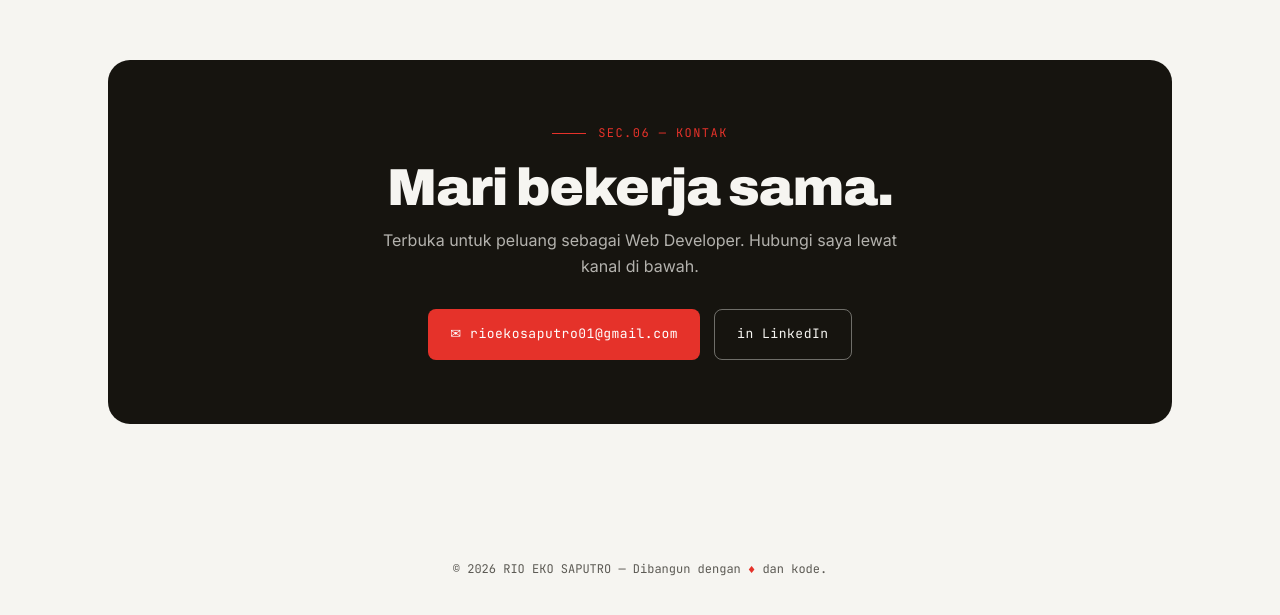
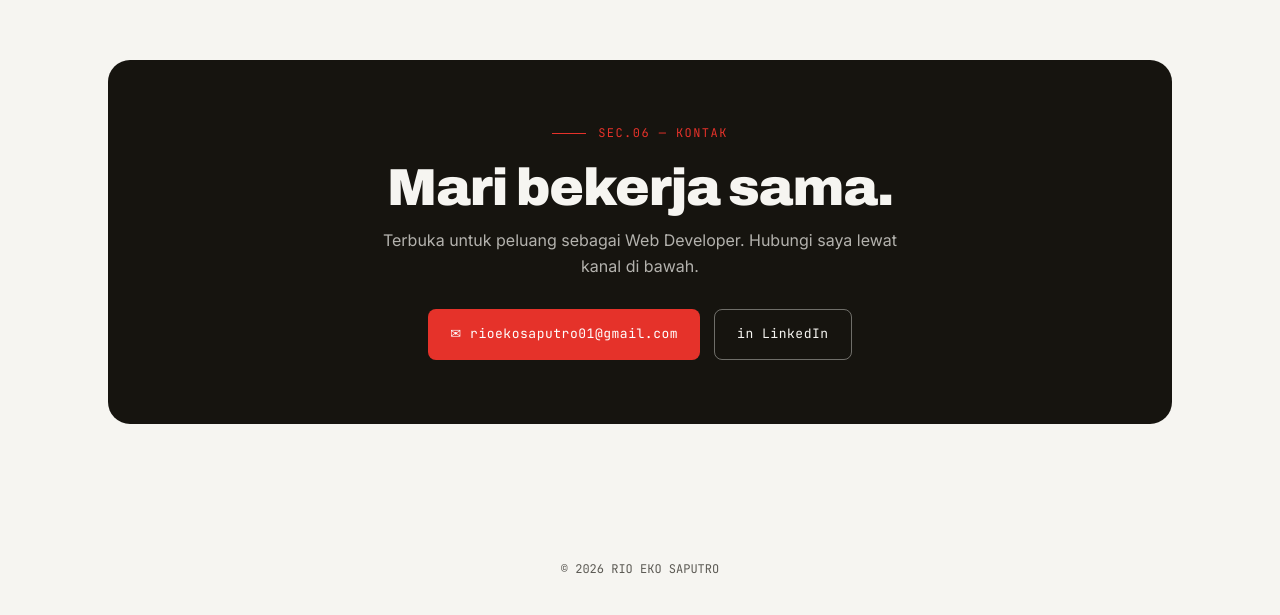
Before and after one commit to rioekosaputro/portfolio, a plain HTML site: page index.html in a window 1280 px wide. Shown: the part 5172-5787 px from the top of the page. Drawn offline with Linux system fonts and the light colour scheme.

Commit message:
Remove "Dibangun dengan ♦ dan kode" from footer
Co-Authored-By: Claude Sonnet 5.5 <noreply@anthropic.com>

```diff
--- a/index.html
+++ b/index.html
@@ -573,7 +573,7 @@
 </main>
 
 <footer>
-  © 2026 RIO EKO SAPUTRO — Dibangun dengan <b>♦</b> dan kode.
+  © 2026 RIO EKO SAPUTRO
 </footer>
 
 <script>
```
